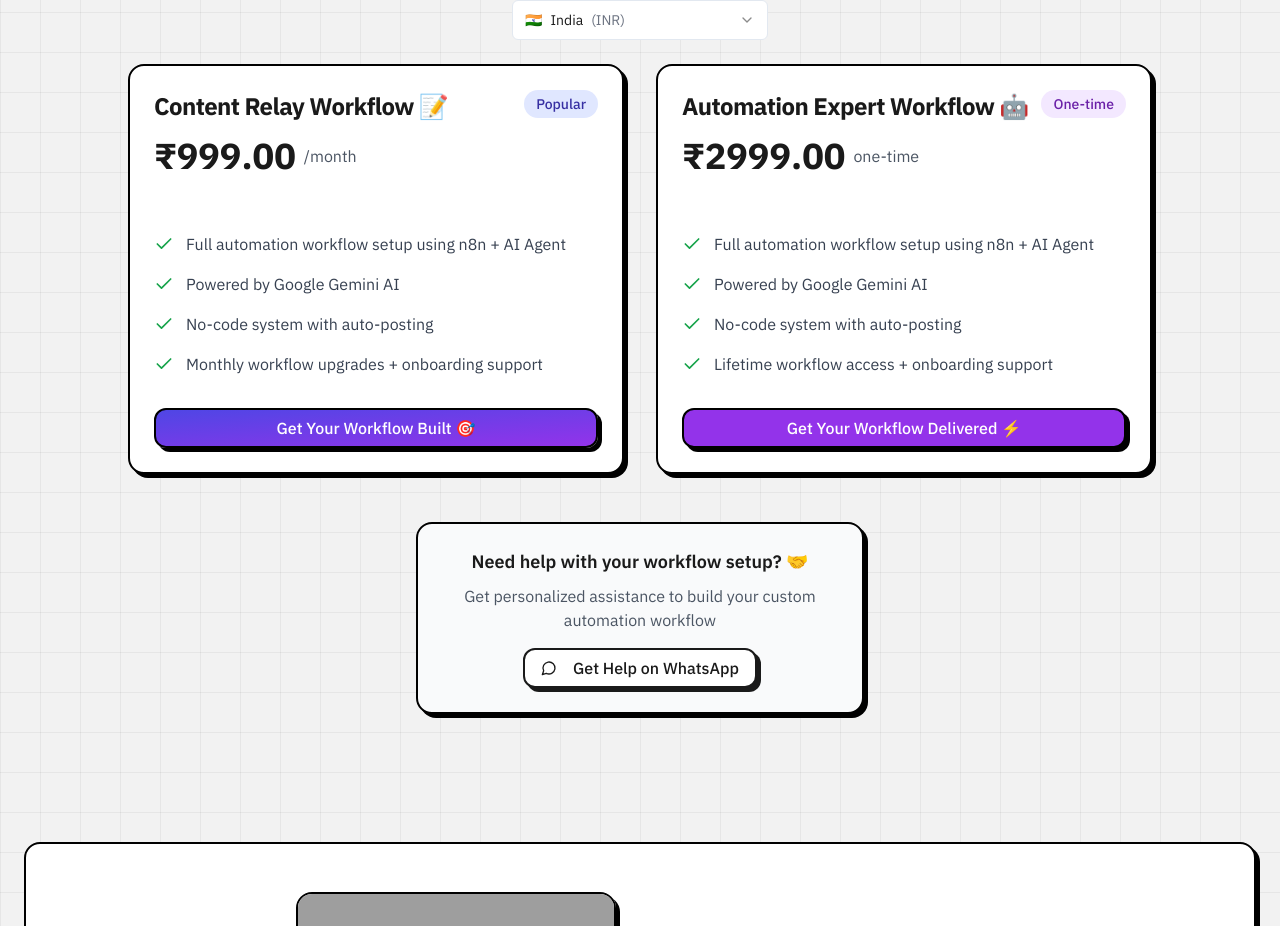
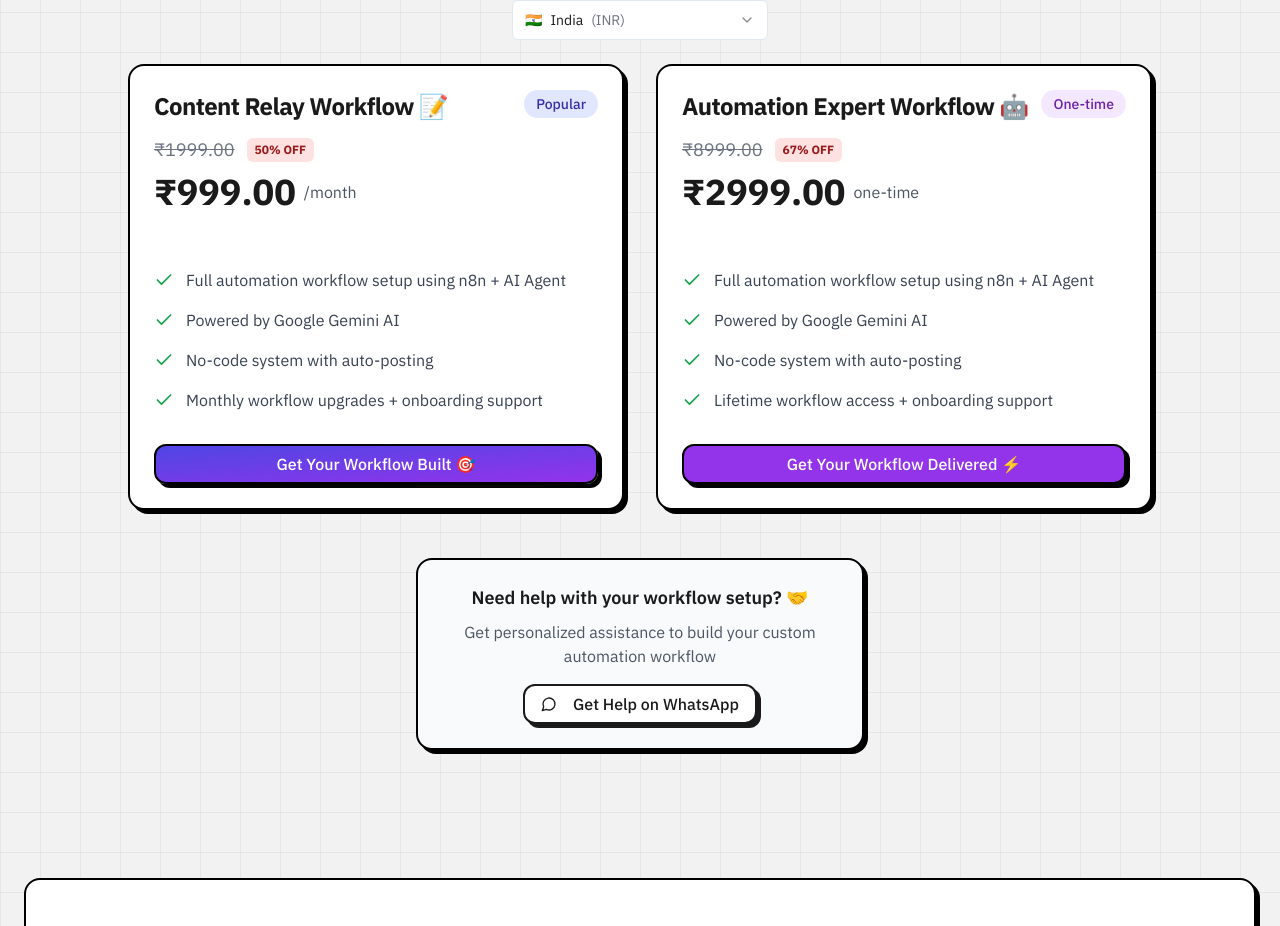
Before and after one commit to muhammedadnanv/ContentRelay, a React (Vite) app: page / in a window 1280 px wide. Shown: the part 6068-6994 px from the top of the page. Built offline with nearby package versions, Linux system fonts and the light colour scheme; grey boxes are pictures that could not be loaded.

Commit message:
Highlight pricing discount

```diff
--- a/src/components/PricingCalculator.tsx
+++ b/src/components/PricingCalculator.tsx
@@ -30,8 +30,14 @@ const countries: Country[] = [
 
 // Base prices in INR
 const basePrices = {
-  monthly: 999,
-  oneTime: 2999
+  monthly: {
+    original: 1999,
+    current: 999
+  },
+  oneTime: {
+    original: 8999,
+    current: 2999
+  }
 };
 
 // Mock exchange rates (in a real app, you'd fetch from an API)
@@ -78,17 +84,19 @@ const PricingCalculator = () => {
   const getConvertedPrices = () => {
     if (!selectedCountry) return null;
 
-    const monthlyPrice = convertPrice(basePrices.monthly, selectedCountry.currency);
-    const oneTimePrice = convertPrice(basePrices.oneTime, selectedCountry.currency);
+    const monthlyOriginal = convertPrice(basePrices.monthly.original, selectedCountry.currency);
+    const monthlyCurrent = convertPrice(basePrices.monthly.current, selectedCountry.currency);
+    const oneTimeOriginal = convertPrice(basePrices.oneTime.original, selectedCountry.currency);
+    const oneTimeCurrent = convertPrice(basePrices.oneTime.current, selectedCountry.currency);
 
     return {
       monthly: {
-        original: monthlyPrice,
-        formatted: formatPrice(monthlyPrice, selectedCountry.currency, selectedCountry.symbol)
+        original: formatPrice(monthlyOriginal, selectedCountry.currency, selectedCountry.symbol),
+        current: formatPrice(monthlyCurrent, selectedCountry.currency, selectedCountry.symbol)
       },
       oneTime: {
-        original: oneTimePrice,
-        formatted: formatPrice(oneTimePrice, selectedCountry.currency, selectedCountry.symbol)
+        original: formatPrice(oneTimeOriginal, selectedCountry.currency, selectedCountry.symbol),
+        current: formatPrice(oneTimeCurrent, selectedCountry.currency, selectedCountry.symbol)
       }
     };
   };
@@ -144,15 +152,25 @@ const PricingCalculator = () => {
                 </div>
               </div>
               <div className="mt-4">
-                <div className="flex items-center gap-2 mb-2">
+                <div className="flex flex-col gap-2 mb-2">
+                  <div className="flex items-center gap-3">
+                    <span className="text-lg text-gray-500 line-through">
+                      {convertedPrices.monthly.original}
+                    </span>
+                    <div className="bg-red-100 text-red-800 px-2 py-1 rounded-md text-xs font-bold">
+                      50% OFF
+                    </div>
+                  </div>
+                  <div className="flex items-center gap-2">
                     <span className="text-3xl sm:text-4xl font-bold text-[#1A1A1A]">
-                    {convertedPrices.monthly.formatted}
+                      {convertedPrices.monthly.current}
                     </span>
                     <span className="text-gray-600">/month</span>
                   </div>
+                </div>
                 {selectedCountry.code !== "IN" && (
                   <p className="text-sm text-gray-500">
-                    (₹{basePrices.monthly} INR equivalent)
+                    (₹{basePrices.monthly.current} INR equivalent, was ₹{basePrices.monthly.original})
                   </p>
                 )}
               </div>
@@ -197,15 +215,25 @@ const PricingCalculator = () => {
                 </div>
               </div>
               <div className="mt-4">
-                <div className="flex items-center gap-2 mb-2">
+                <div className="flex flex-col gap-2 mb-2">
+                  <div className="flex items-center gap-3">
+                    <span className="text-lg text-gray-500 line-through">
+                      {convertedPrices.oneTime.original}
+                    </span>
+                    <div className="bg-red-100 text-red-800 px-2 py-1 rounded-md text-xs font-bold">
+                      67% OFF
+                    </div>
+                  </div>
+                  <div className="flex items-center gap-2">
                     <span className="text-3xl sm:text-4xl font-bold text-[#1A1A1A]">
-                    {convertedPrices.oneTime.formatted}
+                      {convertedPrices.oneTime.current}
                     </span>
                     <span className="text-gray-600">one-time</span>
                   </div>
+                </div>
                 {selectedCountry.code !== "IN" && (
                   <p className="text-sm text-gray-500">
-                    (₹{basePrices.oneTime} INR equivalent)
+                    (₹{basePrices.oneTime.current} INR equivalent, was ₹{basePrices.oneTime.original})
                   </p>
                 )}
               </div>
```
Lines whose indentation alone changed are shown as unchanged.
